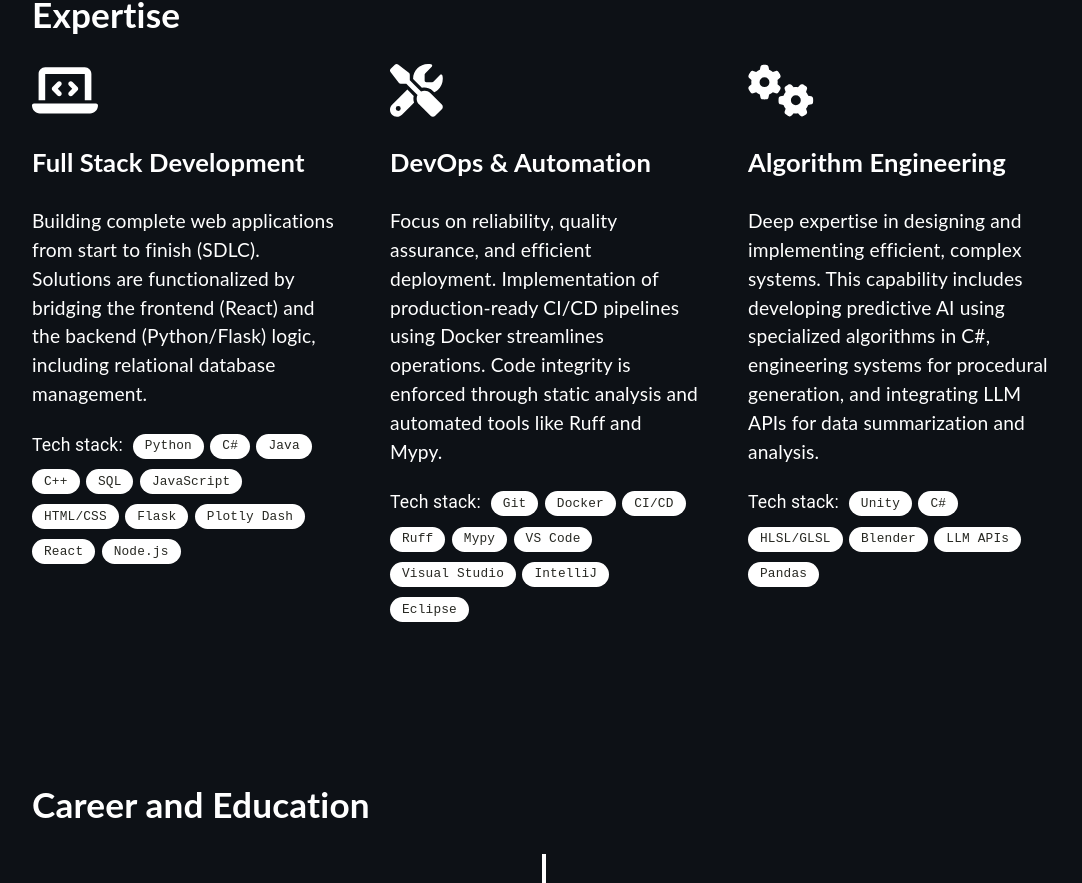
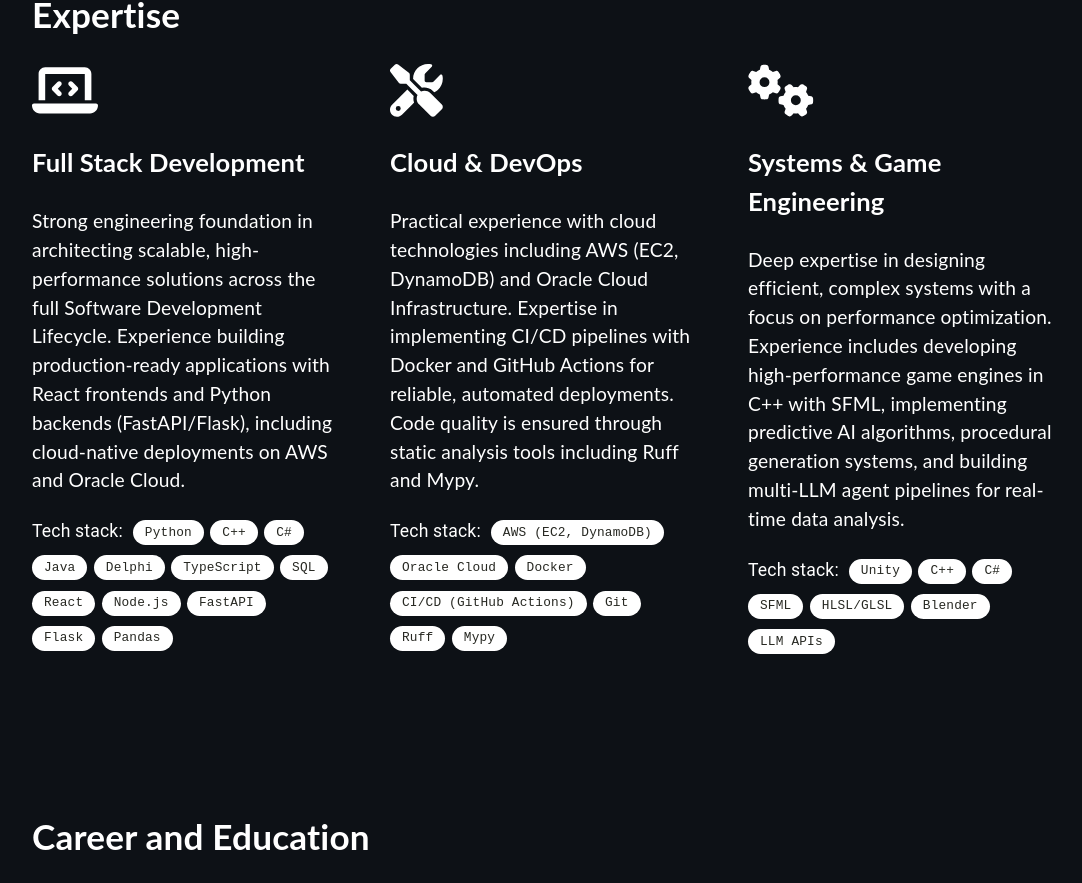
Before and after one commit to KgFix/Portfolio, a React (Create React App) app in the folder master/: page / in a window 1280 px wide. Shown: the part 928-1811 px from the top of the page, without its empty margins (96-1178 px from the left). Built offline with nearby package versions, Linux system fonts and the light colour scheme.

Commit message:
suggested expertise content update

```diff
--- a/master/src/components/Expertise.tsx
+++ b/master/src/components/Expertise.tsx
@@ -7,37 +7,37 @@ import '../assets/styles/Expertise.scss';
 
 const developmentSkills = [
     "Python",
+    "C++",
     "C#",
     "Java",
-    "C++",
+    "Delphi",
+    "TypeScript",
     "SQL",
-    "JavaScript",
-    "HTML/CSS",
-    "Flask",
-    "Plotly Dash",
     "React",
     "Node.js",
+    "FastAPI",
+    "Flask",
+    "Pandas",
 ];
 
 const devOpsSkills = [
+    "AWS (EC2, DynamoDB)",
+    "Oracle Cloud",
+    "Docker",
+    "CI/CD (GitHub Actions)",
     "Git",
-    "Docker",
-    "CI/CD",
     "Ruff",
     "Mypy",
-    "VS Code",
-    "Visual Studio",
-    "IntelliJ",
-    "Eclipse"
 ];
 
 const gameDevSkills = [
     "Unity",
+    "C++",
     "C#",
+    "SFML",
     "HLSL/GLSL",
     "Blender",
     "LLM APIs",
-    "Pandas",
 ];
 
 function Expertise() {
@@ -49,7 +49,7 @@ function Expertise() {
                 <div className="skill">
                     <FontAwesomeIcon icon={faLaptopCode} size="3x"/>
                     <h3>Full Stack Development</h3>
-                    <p>Building complete web applications from start to finish (SDLC). Solutions are functionalized by bridging the frontend (React) and the backend (Python/Flask) logic, including relational database management.</p>
+                    <p>Strong engineering foundation in architecting scalable, high-performance solutions across the full Software Development Lifecycle. Experience building production-ready applications with React frontends and Python backends (FastAPI/Flask), including cloud-native deployments on AWS and Oracle Cloud.</p>
                     <div className="flex-chips">
                         <span className="chip-title">Tech stack:</span>
                         {developmentSkills.map((label, index) => (
@@ -60,8 +60,8 @@ function Expertise() {
 
                 <div className="skill">
                     <FontAwesomeIcon icon={faTools} size="3x"/>
-                    <h3>DevOps & Automation</h3>
-                    <p>Focus on reliability, quality assurance, and efficient deployment. Implementation of production-ready CI/CD pipelines using Docker streamlines operations. Code integrity is enforced through static analysis and automated tools like Ruff and Mypy.</p>
+                    <h3>Cloud & DevOps</h3>
+                    <p>Practical experience with cloud technologies including AWS (EC2, DynamoDB) and Oracle Cloud Infrastructure. Expertise in implementing CI/CD pipelines with Docker and GitHub Actions for reliable, automated deployments. Code quality is ensured through static analysis tools including Ruff and Mypy.</p>
                     <div className="flex-chips">
                         <span className="chip-title">Tech stack:</span>
                         {devOpsSkills.map((label, index) => (
@@ -72,8 +72,8 @@ function Expertise() {
 
                 <div className="skill">
                     <FontAwesomeIcon icon={faGears} size="3x"/>
-                    <h3>Algorithm Engineering</h3>
-                    <p>Deep expertise in designing and implementing efficient, complex systems. This capability includes developing predictive AI using specialized algorithms in C#, engineering systems for procedural generation, and integrating LLM APIs for data summarization and analysis.</p>
+                    <h3>Systems & Game Engineering</h3>
+                    <p>Deep expertise in designing efficient, complex systems with a focus on performance optimization. Experience includes developing high-performance game engines in C++ with SFML, implementing predictive AI algorithms, procedural generation systems, and building multi-LLM agent pipelines for real-time data analysis.</p>
                     <div className="flex-chips">
                         <span className="chip-title">Tech stack:</span>
                         {gameDevSkills.map((label, index) => (
```
